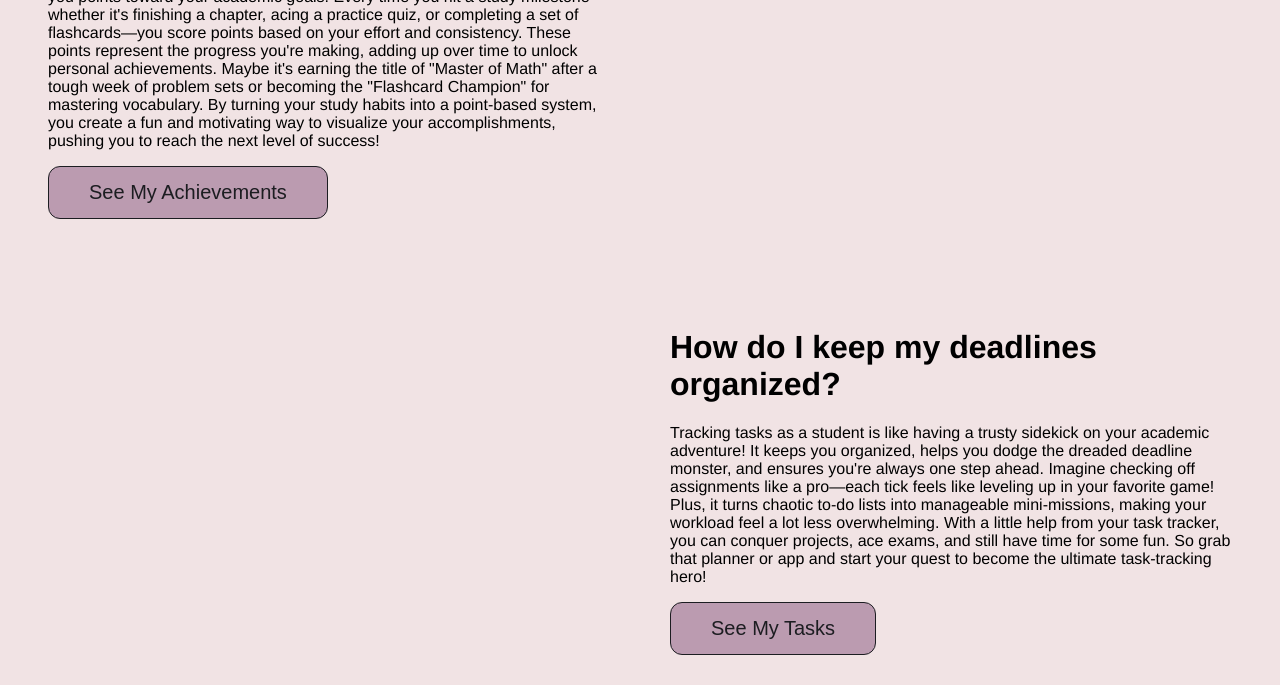
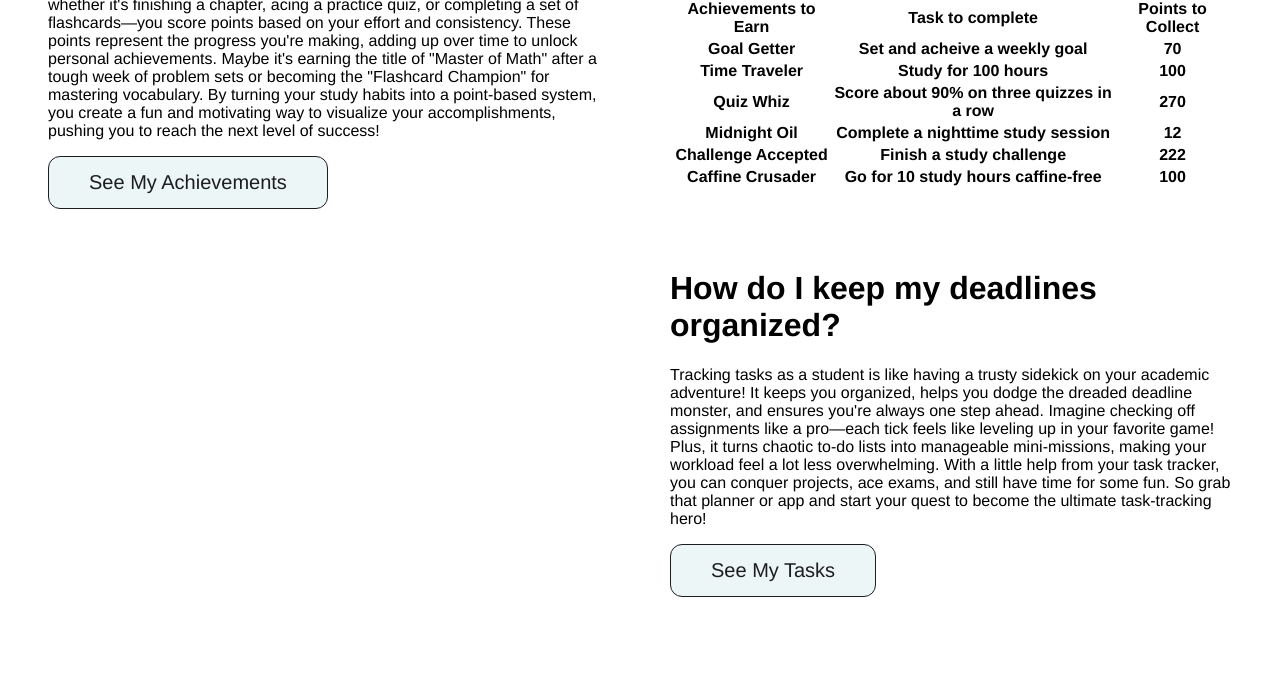
Before and after one commit to emt3/StudyStreak, a plain HTML site: page StudyStreak.html in a window 1280 px wide. Shown: the part 515-1200 px from the top of the page. After the commit the page ends 1142 px from the top, so only its background shows below. Drawn offline with Linux system fonts and the light colour scheme.

Commit message:
points to acheivements table

```diff
--- a/StudyStreak.html
+++ b/StudyStreak.html
@@ -18,7 +18,7 @@
     </div>
 
     <div class="topnav">
-        <a href="#" style="float: right"> Task Tracker </a>
+        <a href="./TaskTracker.html" style="float: right"> Task Tracker </a>
         <a href="#"> Leaderboard </a>
         <a href="#"> Achievements </a>
     </div>
@@ -29,14 +29,49 @@
             Capture your progress with achievements and badges.
         </h3>
     </div>
-    <div style="margin-top: 40px;">
+    <div style="margin-top: 30px;">
         <div class="row">
 
             <div class="column">
 
-                <h1> Study Hard. Earn Points. Gain Achievements. </h1>
-                <table class="pointsToAchievements"> </table>
-
+                <h1> Study Hard. Collect Points. Earn Achievements. </h1>
+                <table class="pointsToAchievements">
+                    <tr>
+                        <th> Achievements to Earn </th>
+                        <th> Task to complete </th>
+                        <th> Points to Collect </th>
+                    </tr>
+                    <tr>
+                        <th> Goal Getter </th>
+                        <th> Set and acheive a weekly goal </th>
+                        <th> 70 </th>
+                    </tr>
+                    <tr>
+                        <th> Time Traveler</th>
+                        <th> Study for 100 hours </th>
+                        <th> 100 </th>
+                    </tr>
+                    <tr>
+                        <th> Quiz Whiz</th>
+                        <th> Score about 90% on three quizzes in a row </th>
+                        <th> 270 </th>
+                    </tr>
+                    <tr>
+                        <th> Midnight Oil </th>
+                        <th> Complete a nighttime study session </th>
+                        <th> 12 </th>
+                    </tr>
+                    <tr>
+                        <th> Challenge Accepted </th>
+                        <th> Finish a study challenge </th>
+                        <th> 222 </th>
+                    </tr>
+                    <tr>
+                        <th> Caffine Crusader </th>
+                        <th> Go for 10 study hours caffine-free  </th>
+                        <th> 100 </th>
+                    </tr>
+                </table>
             </div>
 
             <div class="column">
@@ -51,11 +86,11 @@
                     for mastering vocabulary. By turning your study habits into a point-based system,
                     you create a fun and motivating way to visualize your accomplishments, pushing you
                     to reach the next level of success!</p>
-                <button class="button"> See My Achievements</button>
+                <a class="button"> See My Achievements</a>
             </div>
         </div>
         <div class="column">
-            <div style="margin-top: 50px;">
+            <div style="margin-top: -20px;">
                 <h1> How do I keep my deadlines organized? </h1>
                 <p> Tracking tasks as a student is like having a trusty sidekick on
                     your academic adventure! It keeps you organized, helps you dodge
@@ -66,7 +101,7 @@
                     little help from your task tracker, you can conquer projects, ace exams,
                     and still have time for some fun. So grab that planner or app and start
                     your quest to become the ultimate task-tracking hero! </p>
-                <button class="button"> See My Tasks</button>
+                <a class="button" href="./TaskTracker.html"> See My Tasks</a>
             </div>
         </div>
     </div>
--- a/StudyStreakStyle.css
+++ b/StudyStreakStyle.css
@@ -6,12 +6,12 @@
 body {
     font-family: Helvetica;
     padding: 10px;
-    background-color: #F1E3E4;
+    background-color: white;
 }
 
 /* style the header */
 .header{
-    background-color: #BB9BB0;
+    background-color: #F1E3E4;
     text-align: center;
     padding: 20px;
 }
@@ -37,7 +37,7 @@ body {
 .topnav a {
     float: left;
     display: block;
-    color: #CCBCBC;
+    color: #F1E3E4;
     text-align: center;
     padding: 14px 16px;
     text-decoration: none;
@@ -71,7 +71,7 @@ body {
 }
 
 .button {
-    background-color: #BB9BB0;
+    background-color: #EAF5F6E2;
     color: #1C1D21;
     border: 1.5px solid #1C1D21;
     border-radius: 12px;
@@ -88,12 +88,10 @@ body {
 
 .button:hover{
     background-color: #1C1D21;
-    color:#CCBCBC;
+    color:#F1E3E4;
 }
 
 .pointsToAchievements{
-
-    width: 50%;
-
-
+    width: 100%;
+    font-weight: lighter;
 }
```
Also changed, not shown: 1 other file.
